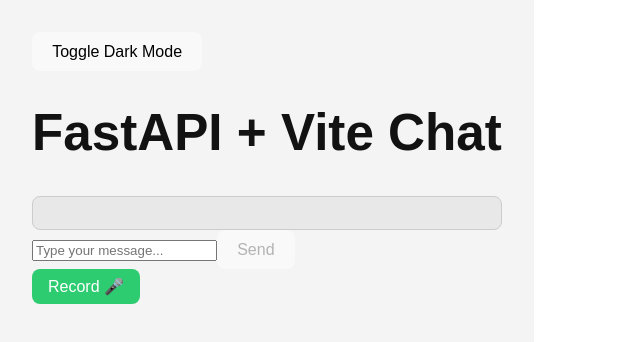
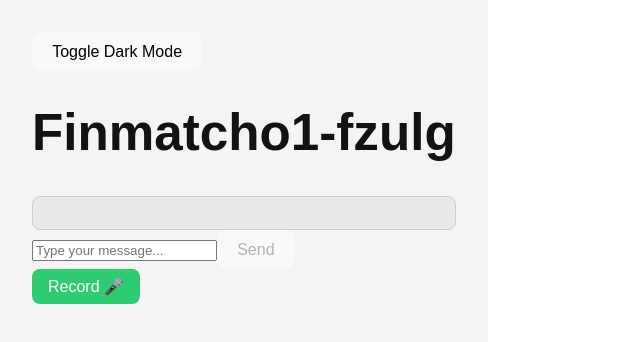
Before and after one commit to Tobiaspoe/o1-modelApp, a React (Vite) app in the folder frontend/: page / in a window 1280 px wide. Shown: the top 342 px of the page, without its empty margins (0-640 px from the left). Built offline with nearby package versions, Linux system fonts and the light colour scheme; the HTML template or start-up script is replaced by a standard one.

Commit message:
update v6

```diff
--- a/frontend/src/App.jsx
+++ b/frontend/src/App.jsx
@@ -101,7 +101,7 @@
         Toggle {darkMode ? 'Light' : 'Dark'} Mode
       </button>
 
-      <h1>FastAPI + Vite Chat</h1>
+      <h1>Finmatcho1-fzulg</h1>
       <ChatBox messages={messages} loading={loading} />
       <InputArea onSendText={handleSendText} onSendAudio={handleSendAudio} />
     </div>
```
